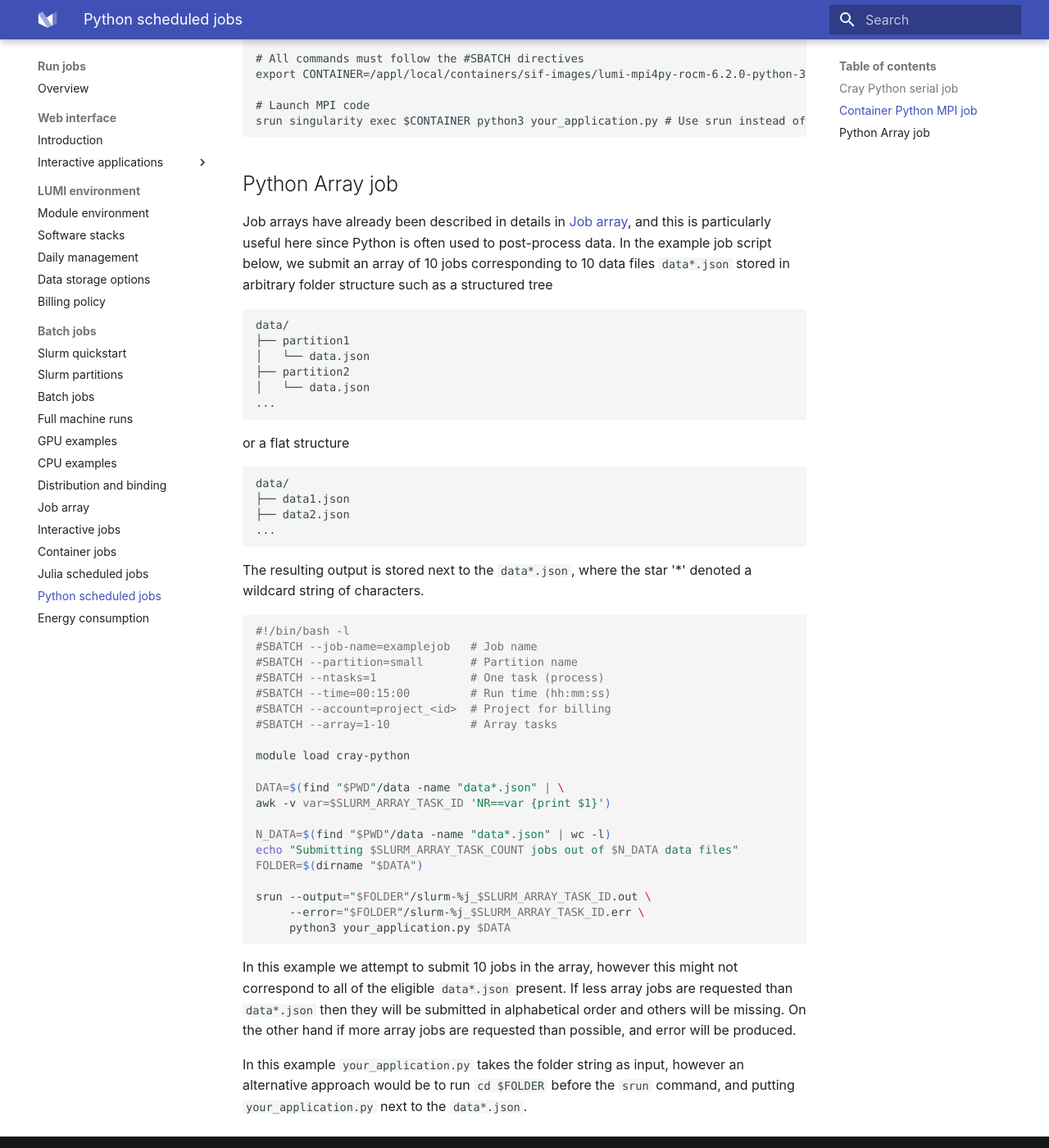
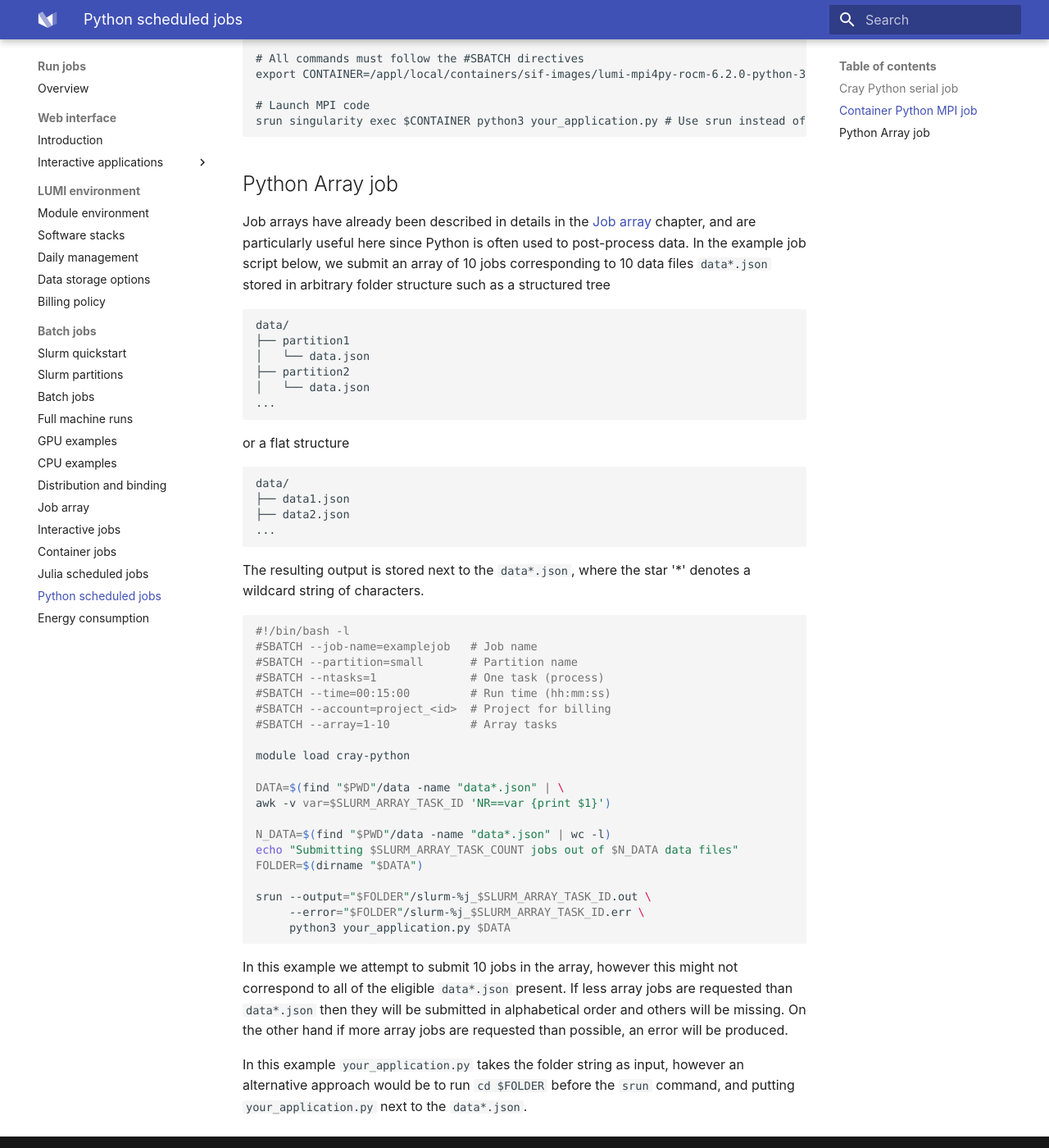
Before and after one commit to Lumi-supercomputer/lumi-userguide, an MkDocs documentation site: the page built from docs/runjobs/scheduled-jobs/python.md, in a window 1280 px wide and 1400 px high, scrolled down 1217 px. Shown: the whole window at 82% size. Built offline with MkDocs 1.6.1 and Material for MkDocs 9.7.7, drawn with Linux system fonts in a browser that asks for light colours.

Commit message:
Rewording in sched/python.md

````diff
--- a/docs/runjobs/scheduled-jobs/python.md
+++ b/docs/runjobs/scheduled-jobs/python.md
@@ -51,7 +51,7 @@ srun singularity exec $CONTAINER python3 your_application.py # Use srun instead
 ```
 
 ## Python Array job
-Job arrays have already been described in details in [Job array][job-arrays], and this is particularly useful here since Python is often used to post-process data. In the example job script below, we submit an array of 10 jobs corresponding to 10 data files `data*.json` stored in arbitrary folder structure such as a structured tree
+Job arrays have already been described in details in the [Job array][job-arrays] chapter, and are particularly useful here since Python is often used to post-process data. In the example job script below, we submit an array of 10 jobs corresponding to 10 data files `data*.json` stored in arbitrary folder structure such as a structured tree
 
 ```
 data/
@@ -71,7 +71,7 @@ data/
 ...
 ```
 
-The resulting output is stored next to the `data*.json`, where the star '\*' denoted a wildcard string of characters.
+The resulting output is stored next to the `data*.json`, where the star '\*' denotes a wildcard string of characters.
 
 ```bash
 #!/bin/bash -l
@@ -96,6 +96,6 @@ srun --output="$FOLDER"/slurm-%j_$SLURM_ARRAY_TASK_ID.out \
      python3 your_application.py $DATA
 ```
 
-In this example we attempt to submit 10 jobs in the array, however this might not correspond to all of the eligible `data*.json` present. If less array jobs are requested than `data*.json` then they will be submitted in alphabetical order and others will be missing. On the other hand if more array jobs are requested than possible, and error will be produced.
+In this example we attempt to submit 10 jobs in the array, however this might not correspond to all of the eligible `data*.json` present. If less array jobs are requested than `data*.json` then they will be submitted in alphabetical order and others will be missing. On the other hand if more array jobs are requested than possible, an error will be produced.
 
 In this example `your_application.py` takes the folder string as input, however an alternative approach would be to run `cd $FOLDER` before the `srun` command, and putting `your_application.py` next to the `data*.json`.
````
